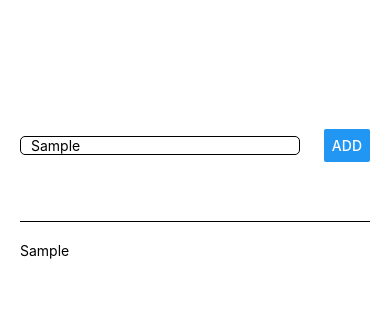
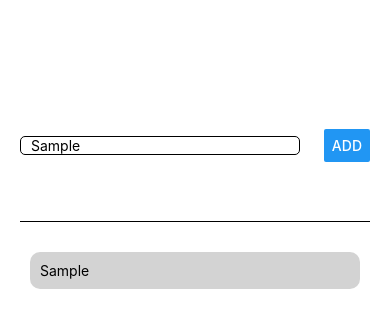
Before and after one commit to Sibghat34/Learning-React-Native, a React Native app: screen / in a window 390 px wide. Both pictures are taken after typing "Sample" into the empty fields and a click on the button "ADD". Shown: the top 328 px of the page. Built offline with nearby package versions, Linux system fonts and the light colour scheme.

Commit message:
remove differnce btw andriod and ios

```diff
--- a/App.js
+++ b/App.js
@@ -24,7 +24,13 @@ export default function App() {
         <Button title="ADD" onPress={addCarHandler} />
       </View>
       <View style={styles.listContainer}>
-        {carsList.map((car) => <Text key={car}>{car}</Text>)}
+        {carsList.map((car) => (
+          <View style={styles.listItems} key={car}>
+            <Text>
+              {car}
+            </Text>
+          </View>
+        ))}
       </View>
     </View>
   );
@@ -53,4 +59,10 @@ const styles = StyleSheet.create({
   listContainer: {
     flex: 4,
   },
+  listItems: {
+    margin: 10,
+    padding: 10,
+    backgroundColor: "lightgrey",
+    borderRadius: 10,
+  },
 });
```
